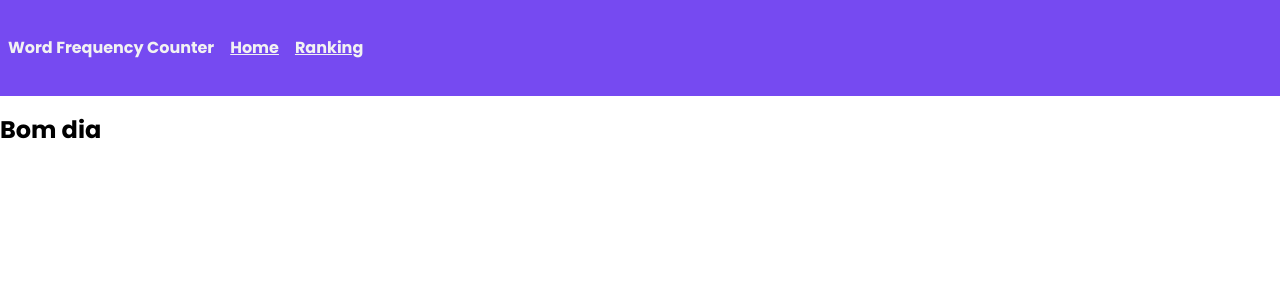
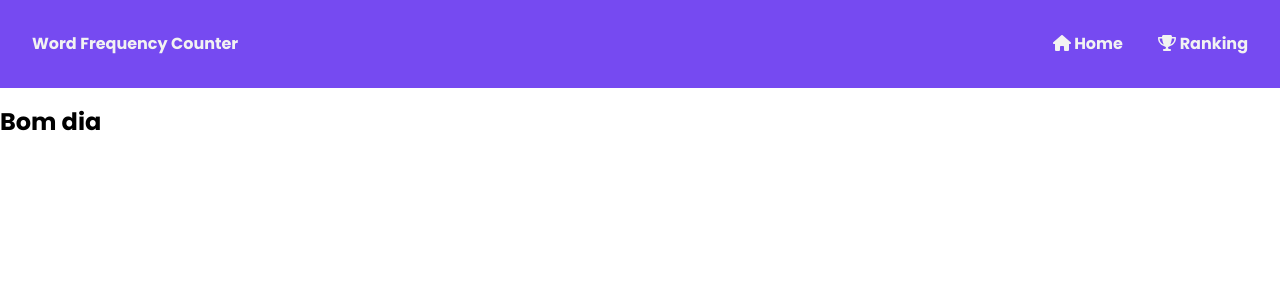
Before and after one commit to kleberMRocha/Tdd-Word-Frequency-App, a Vue app: page / in a window 1280 px wide. Shown: the top 300 px of the page. Built offline with nearby package versions, Linux system fonts and the light colour scheme.

Commit message:
Add icons

```diff
--- a/package.json
+++ b/package.json
@@ -12,6 +12,7 @@
   "dependencies": {
     "@fortawesome/fontawesome-svg-core": "^6.1.1",
     "@fortawesome/free-solid-svg-icons": "^6.1.1",
+    "@fortawesome/vue-fontawesome": "^3.0.0-5",
     "@types/jest": "^27.5.1",
     "core-js": "^3.6.5",
     "vue": "^3.0.0",
--- a/src/assets/css/main.css
+++ b/src/assets/css/main.css
@@ -78,6 +78,7 @@ pre {
 
 a {
   background-color: transparent;
+  text-decoration: none;
 }
 
 /**
--- a/src/components/Header.vue
+++ b/src/components/Header.vue
@@ -1,8 +1,18 @@
 <template>
   <nav class="header-app">
       <strong>Word Frequency Counter</strong>
-      <router-link :to="'/'">Home</router-link>
-      <router-link :to="'/Ranking'">Ranking</router-link>
+      <div>
+      <router-link :to="'/'">
+        <span>
+          <font-awesome-icon icon="home" /> Home
+      </span>
+      </router-link>
+      <router-link :to="'/Ranking'">
+        <span>
+            <font-awesome-icon icon="trophy" /> Ranking
+        </span>
+      </router-link>
+      </div>
   </nav>
 </template>
 
@@ -18,14 +28,20 @@ export default {
   font-weight: bold;
   display: flex;
   gap: 16px;
-  justify-content: flex-start;
+  justify-content: space-between;
   align-items: center;
-  padding: 8px;
+  padding: 4px 16px;
   height: 80px;
 }
 
-.header-app a, strong {
+.header-app strong,span {
   color: #F2F2F2;
+  margin: 0 16px;
+  transition: .5s;
+}
+
+.header-app span:hover{
+   color: #b89eff;
 }
 
 </style>
--- a/src/main.js
+++ b/src/main.js
@@ -2,4 +2,14 @@ import { createApp } from 'vue'
 import App from './App.vue'
 import router from './router'
 
-createApp(App).use(router).mount('#app')
+import { library } from '@fortawesome/fontawesome-svg-core'
+import { faHome, faTrophy } from '@fortawesome/free-solid-svg-icons'
+import { FontAwesomeIcon } from '@fortawesome/vue-fontawesome'
+
+library
+  .add(faHome, faTrophy)
+
+createApp(App)
+  .use(router)
+  .component('font-awesome-icon', FontAwesomeIcon)
+  .mount('#app')
```
Also changed, not shown: 1 other file (tests, documents, lock files or other folders).
